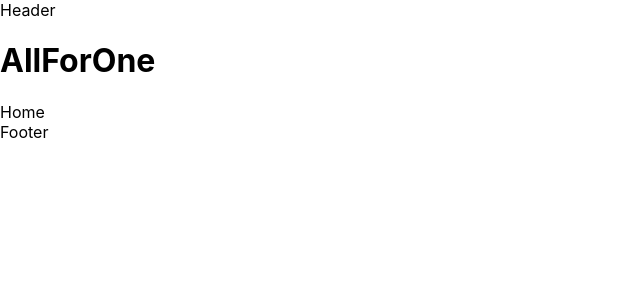
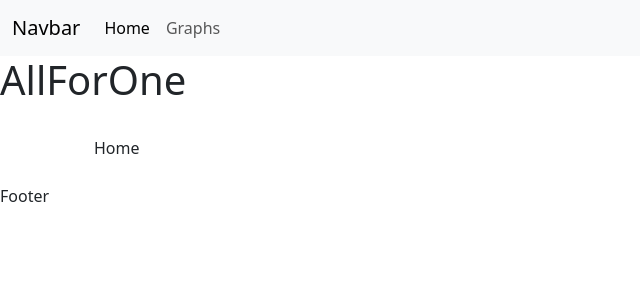
Before and after one commit to joseluisjimagui/AllForOne, a React (Create React App) app: page / in a window 1280 px wide. Shown: the top 300 px of the page, without its empty margins (0-640 px from the left). Built offline with nearby package versions, Linux system fonts and the light colour scheme.

Commit message:
Add bootstrap and navbar

```diff
--- a/package.json
+++ b/package.json
@@ -6,6 +6,7 @@
     "@testing-library/jest-dom": "^5.17.0",
     "@testing-library/react": "^13.4.0",
     "@testing-library/user-event": "^13.5.0",
+    "bootstrap": "^5.3.2",
     "react": "^18.2.0",
     "react-dom": "^18.2.0",
     "react-scripts": "5.0.1",
--- a/src/App.js
+++ b/src/App.js
@@ -1,3 +1,4 @@
+import 'bootstrap/dist/css/bootstrap.min.css'
 import './App.css';
 import { BrowserRouter, Routes, Route } from "react-router-dom";
 import Header from './components/Header'
--- a/src/components/Header.js
+++ b/src/components/Header.js
@@ -3,7 +3,26 @@ import React, { Component } from 'react'
 export default class Header extends Component {
   render() {
     return (
-      <div>Header</div>
+      <div>
+        <nav class="navbar navbar-expand-lg bg-body-tertiary">
+          <div class="container-fluid">
+            <a class="navbar-brand" href="#">Navbar</a>
+            <button class="navbar-toggler" type="button" data-bs-toggle="collapse" data-bs-target="#navbarNav" aria-controls="navbarNav" aria-expanded="false" aria-label="Toggle navigation">
+              <span class="navbar-toggler-icon"></span>
+            </button>
+            <div class="collapse navbar-collapse" id="navbarNav">
+              <ul class="navbar-nav">
+                <li class="nav-item">
+                  <a class="nav-link active" aria-current="page" href="/">Home</a>
+                </li>
+                <li class="nav-item">
+                  <a class="nav-link" href="/graphs">Graphs</a>
+                </li>
+              </ul>
+            </div>
+          </div>
+        </nav>
+      </div>
     )
   }
 }
```
Also changed, not shown: 1 other file (tests, documents, lock files or other folders).
